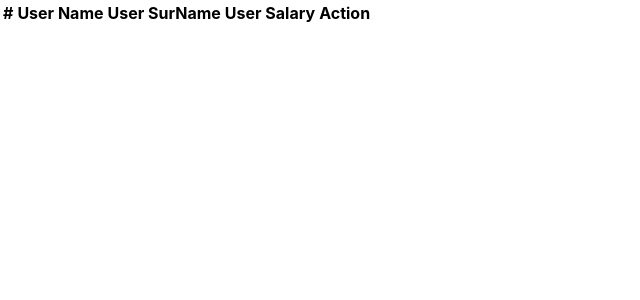
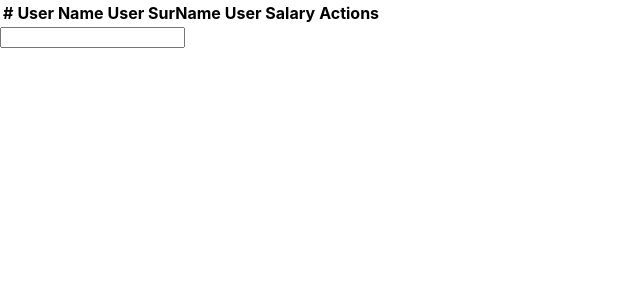
Before and after one commit to VladimirRM/Crudtable, a JavaScript app: page / in a window 1280 px wide. Shown: the top 300 px of the page, without its empty margins (0-640 px from the left). Built offline with nearby package versions, Linux system fonts and the light colour scheme; the HTML template or start-up script is replaced by a standard one.

Commit message:
adding input

```diff
--- a/src/App.js
+++ b/src/App.js
@@ -11,9 +11,14 @@ function App() {
           <th>User Name</th>
           <th>User SurName</th>
           <th>User Salary</th>
-          <th>Action</th>
+          <th>Actions</th>
           <tbody></tbody>
         </table>
+      </div>
+      <div>
+        <form>
+          <input placeholder='' />
+        </form>
       </div>
      </div>
 
```
